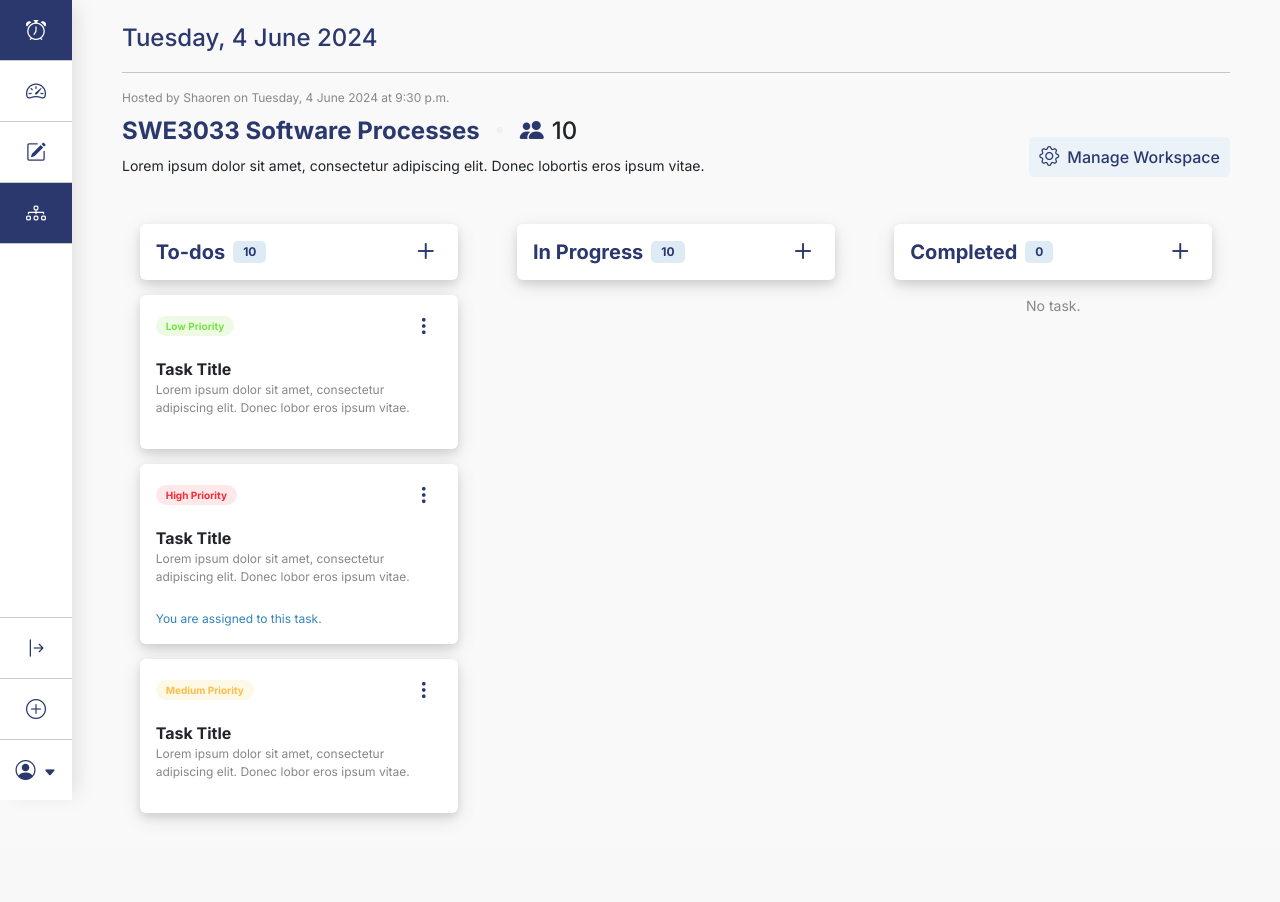
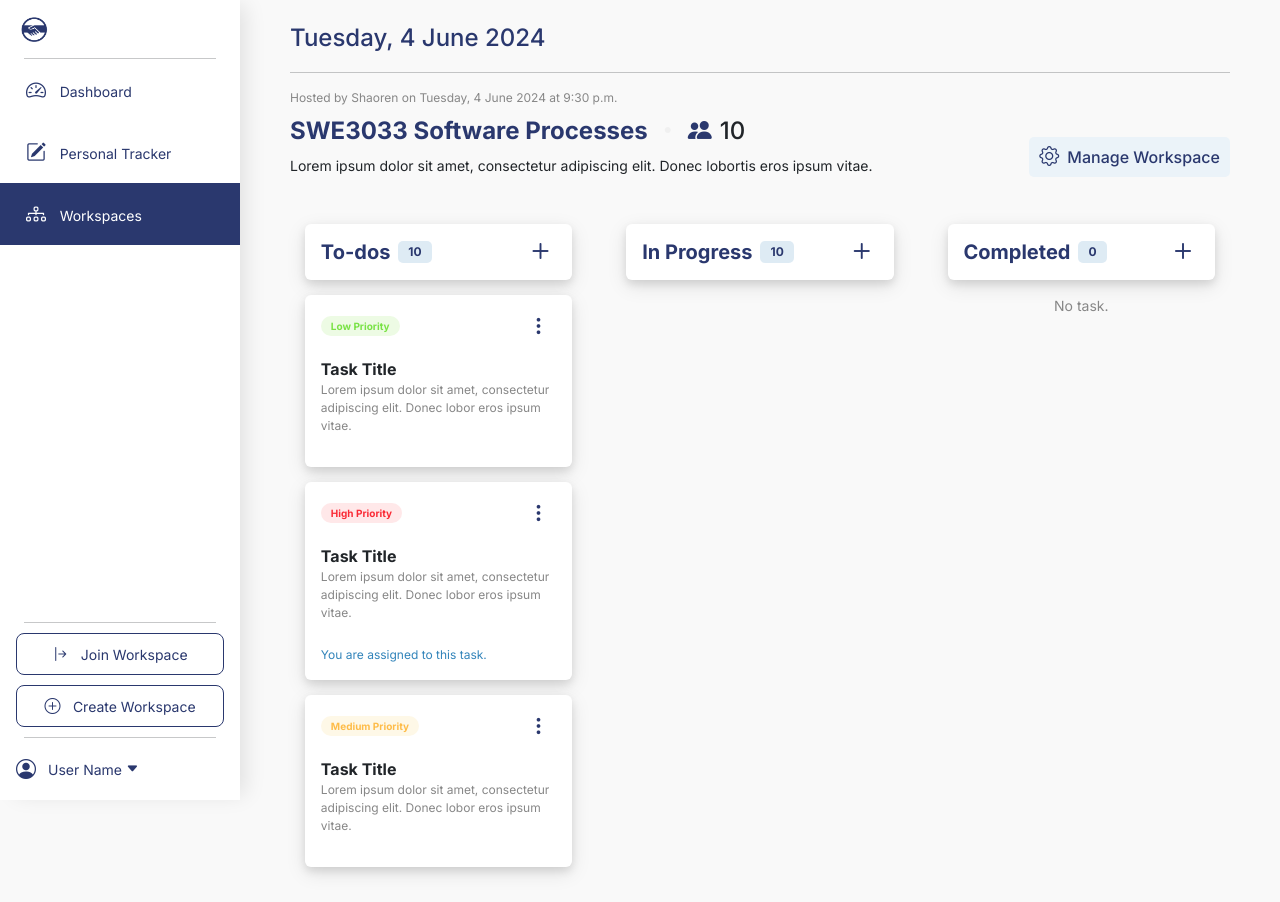
Before and after one commit to ChooYJ81/TaskManagementTool, a PHP site: page /workspace.html in a window 1280 px wide. Before the commit the page ends 821 px from the top, so only its background shows below. Run offline with PHP 8.4, Linux system fonts and the light colour scheme.

Commit message:
Update
-Sidebar (open) added, (in progress)

workspace.html
- added view task modal (select in progress)
- added create task modal
- added manage workspace modal

```diff
--- a/css/style.css
+++ b/css/style.css
@@ -12,8 +12,17 @@ body {
 }
 
 /* sidebar */
+.sidebar {
+    background-color: var(--white);
+    width: 15rem;
+    height: 100vh;
+    box-shadow: 10px 0 20px -5px rgba(0, 0, 0, 0.1);
+    position: fixed;
+    z-index: 1051;
+    transition: width 0.2s;
+}
 
-.sidebar-collapsed {
+.sidebar.collapsed {
     background-color: var(--white);
     width: 4.5rem;
     height: 100vh;
@@ -22,15 +31,66 @@ body {
     z-index: 1051;
 }
 
+.sidebarLogo {
+    text-decoration: none;
+    padding: 15px 20px;
+    text-align: start;
+}
+
+.sidebarLogo img {
+    width: 1.75rem;
+    height: 1.75rem;
+}
+
 .sidebarNavItems {
     color: var(--blue);
     text-decoration: none;
-    text-align: center;
-    padding: 15px 5px;
+    padding: 1rem 1.625rem;
     transition: all 0.2s;
     width: 100%;
     height: 100%;
     font-size: 1.25rem;
+}
+
+.sidebarNavItemButton {
+    background-color: transparent;
+    border: 1px solid var(--blue);
+    color: var(--blue);
+    border-radius: 8px;
+    padding: 0.5rem 1.25rem;
+    width: 13rem;
+    font-size: 1rem;
+    margin: 0 auto 0.625rem auto;
+    transition: all 0.2s;
+}
+
+.sidebarNavItemButton.collapsed {
+    background-color: transparent;
+    border: none;
+    border-radius: 0;
+    text-align: start;
+    padding: 1rem 1.625rem;
+    font-size: 1rem;
+    margin: 0;
+    width: auto;
+}
+
+.sidebarNavItemButton:hover {
+    background-color: var(--blue);
+    color: var(--white);
+}
+
+.sidebarNavItems1 {
+    color: var(--blue);
+    text-decoration: none;
+    padding: 1rem 1rem;
+    font-size: 1.25rem;
+    transition: all 0.2s;
+}
+
+.sidebarNavItems1:hover {
+    background-color: var(--blue);
+    color: var(--white);
 }
 
 .sidebarNavItems:hover {
@@ -43,8 +103,40 @@ body {
     background-color: var(--blue);
 }
 
+.sidebarText {
+    font-size: 0.875rem;
+    margin-left: 0.5rem;
+}
+
+.sidebarHr1 {
+    width: calc(100% - 3rem);
+    margin: 0 auto;
+}
+
+.sidebarHr1.collapsed {
+    width: 100%;
+    margin: 0;
+}
+
+.sidebarHr2 {
+    width: calc(100% - 3rem);
+    margin: 0 auto 0.625rem auto;
+}
+
+.sidebarHr2.collapsed {
+    width: 100%;
+    margin: 0;
+}
+
 /* main content */
 .main-content {
+    padding: 20px 50px;
+    width: 100%;
+    margin-left: 15rem;
+    transition: margin 0.2s;
+}
+
+.main-content.collapsed {
     padding: 20px 50px;
     width: 100%;
     margin-left: 4.5rem;
--- a/workspace.html
+++ b/workspace.html
@@ -14,7 +14,7 @@
             integrity="sha384-YvpcrYf0tY3lHB60NNkmXc5s9fDVZLESaAA55NDzOxhy9GkcIdslK1eN7N6jIeHz"
             crossorigin="anonymous"
         ></script>
-        <title>Document</title>
+        <title>Workspace</title>
         <link rel="preconnect" href="https://fonts.googleapis.com" />
         <link rel="preconnect" href="https://fonts.gstatic.com" crossorigin />
         <link
@@ -30,51 +30,58 @@
 
     <body>
         <div class="d-flex">
-            <div class="position-relative">
-                <div class="sidebar-collapsed">
+            <!-- collapsed -->
+            <div class="sidebar" data-state="open">
                 <nav class="nav flex-column justify-content-between h-100">
                     <div class="d-flex flex-column">
-                            <a class="sidebarNavItems" href="#"
-                                ><i class="bi-alarm"></i
-                            ></a>
-                            <hr class="m-0" />
-                            <a class="sidebarNavItems" href="#"
-                                ><i class="bi bi-speedometer2"></i
-                            ></a>
-                            <hr class="m-0" />
-                            <a class="sidebarNavItems" href="#"
-                                ><i class="bi bi-pencil-square"></i
-                            ></a>
-                            <hr class="m-0" />
-                            <a class="sidebarNavItems active" href="#"
-                                ><i class="bi bi-diagram-3"></i
-                            ></a>
-                            <hr class="m-0" />
+                        <a class="sidebarLogo toggleSidebar" href="#">
+                            <img src="./images/logo.png" />
+                        </a>
+                        <hr class="sidebarHr1" />
+                        <a class="sidebarNavItems toggleSidebar" href="#">
+                            <i class="bi bi-speedometer2"></i>
+                            <span class="sidebarText">Dashboard</span>
+                        </a>
+                        <a class="sidebarNavItems toggleSidebar" href="#">
+                            <i class="bi bi-pencil-square"></i>
+                            <span class="sidebarText">Personal Tracker</span>
+                        </a>
+                        <a
+                            class="sidebarNavItems toggleSidebar active"
+                            href="#"
+                        >
+                            <i class="bi bi-diagram-3"></i>
+                            <span class="sidebarText">Workspaces</span>
+                        </a>
                     </div>
                     <div class="d-flex flex-column">
-                            <hr class="m-0" />
-                            <a class="sidebarNavItems" href="#"
-                                ><i class="bi bi-arrow-bar-right"></i
-                            ></a>
-                            <hr class="m-0" />
-                            <a class="sidebarNavItems" href="#"
-                                ><i class="bi bi-plus-circle"></i
-                            ></a>
-                            <hr class="m-0" />
+                        <hr class="sidebarHr2" />
+                        <button class="sidebarNavItemButton">
+                            <i class="bi bi-arrow-bar-right"></i>
+                            <span class="sidebarText">Join Workspace</span>
+                        </button>
+                        <hr class="m-0 sidebarHr d-none" />
+                        <button class="sidebarNavItemButton">
+                            <i class="bi bi-plus-circle"></i>
+                            <span class="sidebarText">Create Workspace</span>
+                        </button>
+                        <hr class="sidebarHr1" />
                         <a
-                                class="sidebarNavItems align-items-center"
+                            class="sidebarNavItems1 align-items-center d-flex"
                             href="#"
-                                ><i class="bi bi-person-circle pe-2"></i
-                                ><i
-                                    class="bi bi-caret-down-fill"
+                        >
+                            <i class="bi bi-person-circle pe-1"></i>
+                            <span class="sidebarText">User Name</span>
+                            <i
+                                class="bi bi-caret-down-fill ps-1"
                                 style="font-size: 0.8rem"
-                                ></i
-                            ></a>
+                            ></i>
+                        </a>
                     </div>
                 </nav>
             </div>
-            </div>
 
+            <!-- add collapsed -->
             <div class="main-content">
                 <!-- date -->
                 <p class="date">Tuesday, 4 June 2024</p>
@@ -102,7 +109,11 @@
                             elit. Donec lobortis eros ipsum vitae.
                         </p>
                     </div>
-                    <button class="manage-button">
+                    <button
+                        class="manage-button"
+                        data-bs-target="#manageModal"
+                        data-bs-toggle="modal"
+                    >
                         <i class="bi bi-gear me-2 fs-5"></i>Manage Workspace
                     </button>
                 </div>
@@ -315,7 +326,10 @@
             tabindex="-1"
             aria-hidden="true"
         >
-            <div class="modal-dialog modal-dialog-centered" style="width: 500px;">
+            <div
+                class="modal-dialog modal-dialog-centered"
+                style="width: 500px"
+            >
                 <div class="modal-content p-3">
                     <div class="modal-body">
                         <div class="d-flex align-items-center">
@@ -375,5 +389,165 @@
                 </div>
             </div>
         </div>
+
+        <!-- Manage Task Modal -->
+        <div
+            class="modal fade"
+            id="manageModal"
+            tabindex="-1"
+            aria-hidden="true"
+        >
+            <div
+                class="modal-dialog modal-dialog-centered"
+                style="width: 500px"
+            >
+                <div class="modal-content p-3">
+                    <div class="modal-body">
+                        <div class="d-flex align-items-center">
+                            <p class="title-1 m-0">Manage Workspace</p>
+                        </div>
+                        <p class="text-1 mb-4">
+                            Lorem ipsum dolor sit amet, consectetur adipiscing
+                            elit.
+                        </p>
+
+                        <div class="accordion" id="accordionExample">
+                            <div class="accordion-item">
+                                <h2 class="accordion-header">
+                                    <button
+                                        class="accordion-button"
+                                        type="button"
+                                        data-bs-toggle="collapse"
+                                        data-bs-target="#collapseOne"
+                                        aria-expanded="true"
+                                        aria-controls="collapseOne"
+                                    >
+                                        <i class="bi bi-card-text me-2"></i>Workspace Details
+                                    </button>
+                                </h2>
+                                <div
+                                    id="collapseOne"
+                                    class="accordion-collapse collapse show"
+                                    data-bs-parent="#accordionExample"
+                                >
+                                    <div class="accordion-body d-flex flex-column">
+                                        <div class="mb-3">
+                                            <label class="input-label"
+                                                >Workspace Name</label
+                                            >
+                                            <!-- name (placeholder) -->
+                                            <input
+                                                type="text"
+                                                class="inputs"
+                                                placeholder="SWE3033 Software Process"
+                                            />
+                                        </div>
+                                        <div class="mb-3">
+                                            <label class="input-label"
+                                                >Workspace Description</label
+                                            >
+                                            <!-- description -->
+                                            <textarea
+                                                class="inputs"
+                                                rows="4"
+                                                placeholder="Lorem ipsum dolor sit amet, consectetur adipiscing elit. Donec lobortis eros ipsum vitae."
+                                            ></textarea>
+                                        </div>
+                                        <button class="button-fill mx-auto px-4">Edit</button>
+                                    </div>
+                                </div>
+                            </div>
+                            <div class="accordion-item">
+                                <h2 class="accordion-header">
+                                    <button
+                                        class="accordion-button collapsed"
+                                        type="button"
+                                        data-bs-toggle="collapse"
+                                        data-bs-target="#collapseTwo"
+                                        aria-expanded="false"
+                                        aria-controls="collapseTwo"
+                                    >
+                                        <i class="bi bi-send-plus me-2"></i>Invitations
+                                    </button>
+                                </h2>
+                                <div
+                                    id="collapseTwo"
+                                    class="accordion-collapse collapse"
+                                    data-bs-parent="#accordionExample"
+                                >
+                                    <div class="accordion-body d-flex flex-column">
+                                        <div class="text-center">
+                                            <p class="workspace-code-title mb-1">Workspace Code</p>
+                                            <p class="workspace-code">W8SDJ</p>
+                                            <div class="d-flex justify-content-center">
+                                                <button class="button-fill me-3"><i class="bi bi-x me-3"></i>Disable Code</button>
+                                                <button class="button-fill ms-3"><i class="bi bi-arrow-repeat me-3"></i>Regenerate Code</button>
+                                            </div>
+                                        </div>
+                                        <hr style="opacity: 1;">
+                                        <div class="mb-3">
+                                            <label class="input-label">Invite via Email</label>
+                                            <input class="inputs" type="text" placeholder="Enter recipient email"/>
+                                        </div>
+                                        <button class="button-fill mx-auto px-3">Send Invitation</button>
+
+                                    </div>
+                                </div>
+                            </div>
+                            <div class="accordion-item">
+                                <h2 class="accordion-header">
+                                    <button
+                                        class="accordion-button collapsed"
+                                        type="button"
+                                        data-bs-toggle="collapse"
+                                        data-bs-target="#collapseThree"
+                                        aria-expanded="false"
+                                        aria-controls="collapseThree"
+                                    >
+                                        <i class="bi bi-people me-2"></i>Members
+                                        <!-- members number -->
+                                        <span class="badge accordion-badge ms-2">10</span>
+                                    </button>
+                                </h2>
+                                <div
+                                    id="collapseThree"
+                                    class="accordion-collapse collapse"
+                                    data-bs-parent="#accordionExample"
+                                >
+                                    <div class="accordion-body">
+                                        <table class="table table-borderless member-table align-middle">
+                                            <thead>
+                                                <tr>
+                                                    <th class="text-start">No.</th>
+                                                    <th>Name</th>
+                                                    <th>Date Joined</th>
+                                                    <th>Manage</th>
+                                                </tr>
+                                            </thead>
+                                            <tbody>
+                                                <tr>
+                                                    <td>1</td>
+                                                    <td class="text-start">Kenneth</td>
+                                                    <td>5/6/2024</td>
+                                                    <td><span class="badge accordion-member-badge">Host</span></td>
+                                                </tr>
+                                                <tr>
+                                                    <td>2</td>
+                                                    <td class="text-start">John Marcus</td>
+                                                    <td>5/6/2024</td>
+                                                    <td><button class="btn btn-danger" disabled style="padding: 0 5px;"><i class="bi bi-x"></i></button></td>
+                                                </tr>
+                                            </tbody>
+                                        </table>
+                                    </div>
+                                </div>
+                            </div>
+                        </div>
+                    </div>
+                </div>
+            </div>
+        </div>
+
+        <script src="./scripts/sidebar.js"></script>
     </body>
 </html>
```
Also changed, not shown: other parts of css/style.css (+46 -1 lines), scripts/sidebar.js (added, +78 -0 lines), images/down-white.svg (added), images/logo.png (added). Lines whose indentation alone changed are shown as unchanged.
